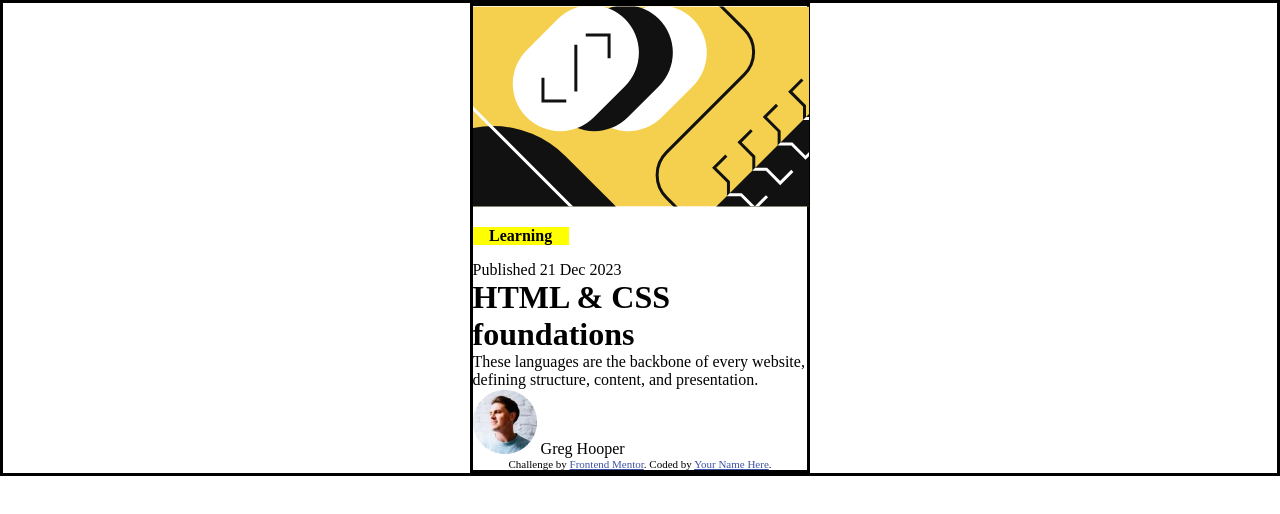
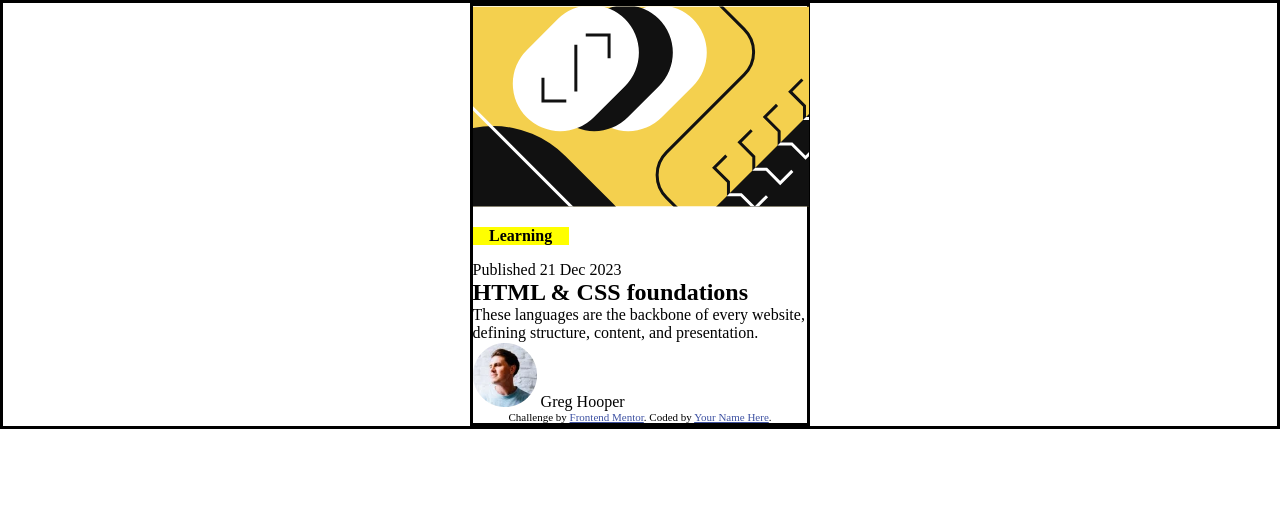
Before and after one commit to Geokobby/Blog-preview-card, a plain HTML site: page index.html in a window 1280 px wide. Drawn offline with Linux system fonts and the light colour scheme.

Commit message:
Update index.html

```diff
--- a/index.html
+++ b/index.html
@@ -57,7 +57,7 @@
 
 <div class="date">Published 21 Dec 2023</div>
 
-<h1 class="element__head">HTML & CSS foundations</h1>
+<h2 class="element__head">HTML & CSS foundations</h2>
 
 <p class="text">
   These languages are the backbone of every website, defining structure, content, and presentation.</p>
```
